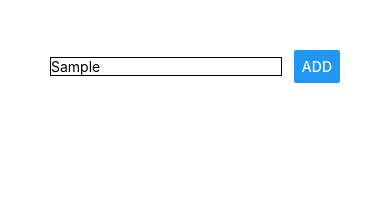
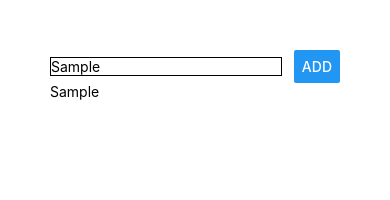
Before and after one commit to KevZam/rn-first-app, a React Native app: screen / in a window 390 px wide. Both pictures are taken after typing "Sample" into the empty fields and a click on the button "ADD". Shown: the top 200 px of the page. Built offline with nearby package versions, Linux system fonts and the light colour scheme.

Commit message:
added functionality for input and dynamic goal generation

```diff
--- a/App.js
+++ b/App.js
@@ -2,20 +2,47 @@
 import { StyleSheet, Text, View, Button, TextInput } from 'react-native';
 
 export default function App() {
+  const [enteredGoal, setEnteredGoal] = useState('');
+  const [courseGoals, setCourseGoals] = useState([]);
+
+  // onChangeText passes the entered text automatically so we just have to specify the enteredText
+  const goalInputHandler = (enteredText) => {
+    setEnteredGoal(enteredText);
+  }
+
+  // we use a arrow function here to ensure we get the latest state of the currentGoals
+  const addGoalHandler = () => {
+    setCourseGoals(currentGoals => [...courseGoals, enteredGoal]);
+  }
 
   return (
     // A view is the equivalent of a div
 
-    <View style={{ padding: 50 }}>
-      <View style={{ flexDirection: "row", justifyContent: 'space-between', alignItems: "center" }}>
-        <TextInput placeholder="Course Goal" style={{ width: '80%', borderBottomColor: 'black', borderWidth: 1 }} />
-        <Button title="ADD" />
+    <View style={styles.screen}>
+      <View style={styles.inputContainer}>
+        <TextInput placeholder="Course Goal" style={styles.input} onChangeText={goalInputHandler} value={enteredGoal} />
+        <Button title="ADD" onPress={addGoalHandler} />
+      </View>
+      <View>
+        {courseGoals.map((goal, index) => <Text key={index}>{goal}</Text>)}
       </View>
     </View>
   );
 }
 
 const styles = StyleSheet.create({
-
+  screen: {
+    padding: 50
+  },
+  inputContainer: {
+    flexDirection: "row",
+    justifyContent: 'space-between',
+    alignItems: "center"
+  },
+  input: {
+    width: '80%',
+    borderBottomColor: 'black',
+    borderWidth: 1
+  }
 
 });
```
